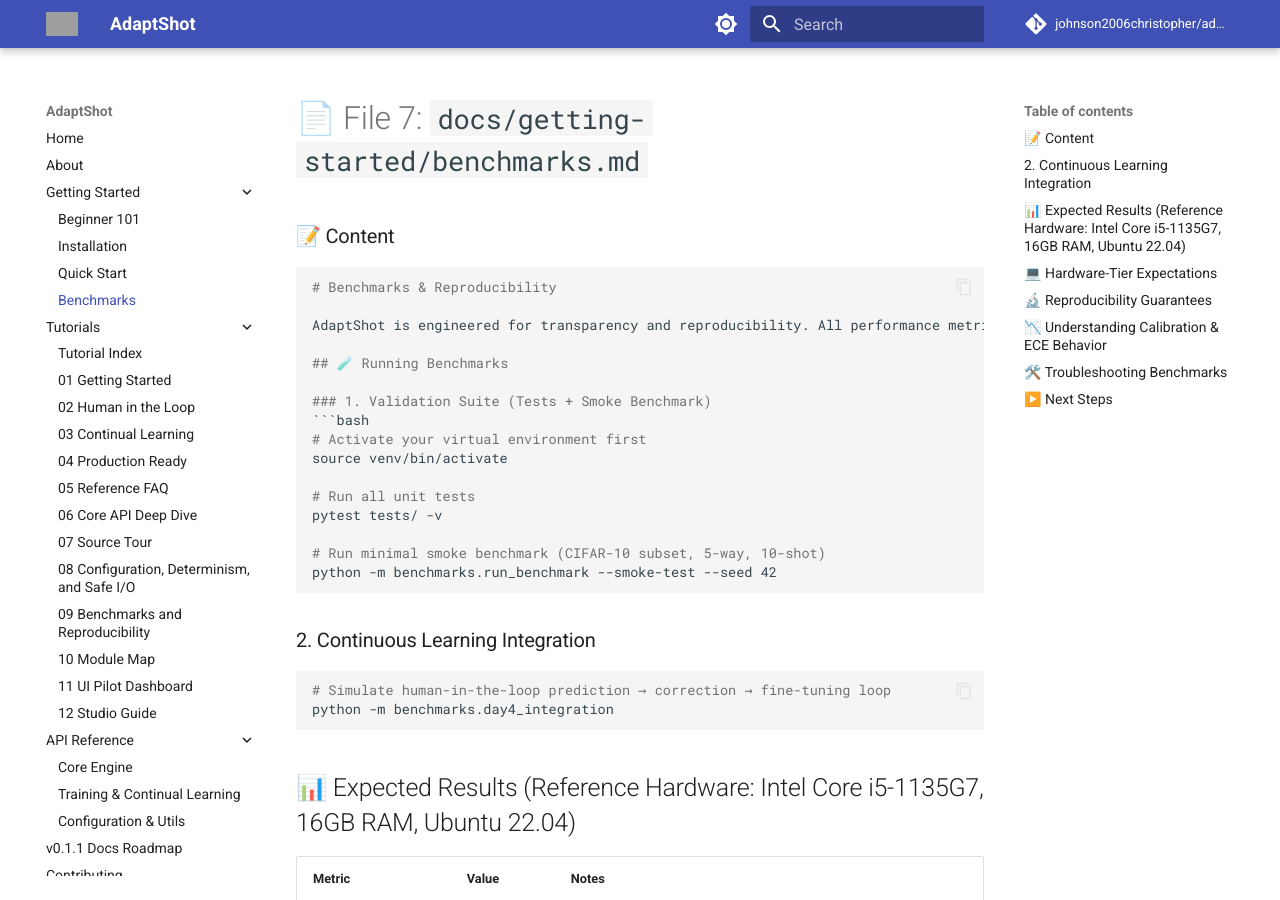
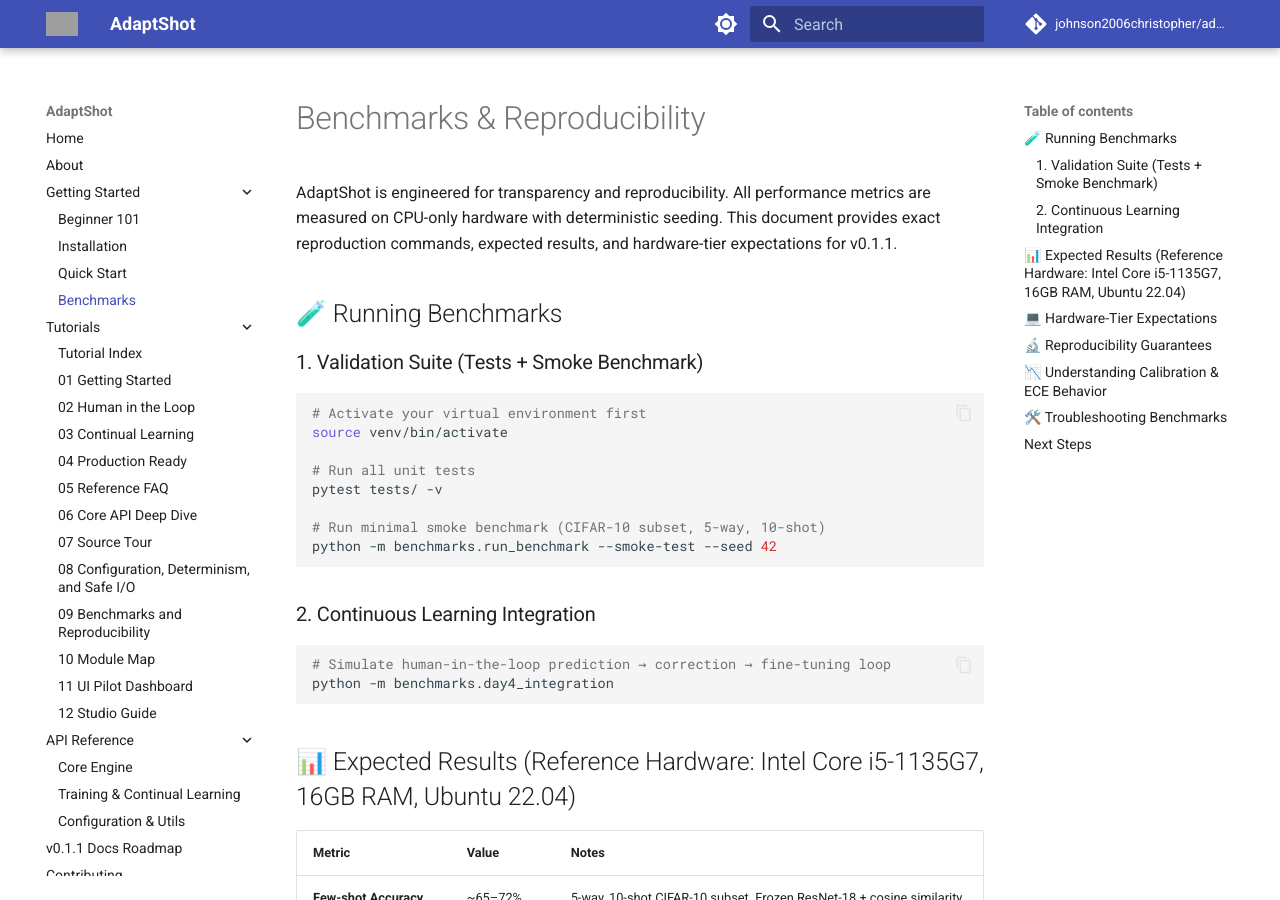
Before and after one commit to johnson2006christopher/adaptshot, an MkDocs documentation site: the page built from docs/getting-started/benchmarks.md, in a window 1280 px wide and 900 px high. Built offline with MkDocs 1.6.1 and Material for MkDocs 9.7.7, drawn with Linux system fonts in a browser that asks for light colours; comment, search, counter and statistics services are not loaded; some of the changed text lies outside the part shown; grey boxes are pictures that could not be loaded.

Commit message:
docs(getting-started): update benchmarks for v0.1.1 and revise formatting
- Update version number from v0.1.0 to v0.1.1 in performance description
- Change sliding window size to 200 predictions for CalibrationEngine in v0.1.1
- Modify formatting of next steps section by removing special symbols and adjusting list markers
- Remove redundant file header and markdown code block notation

````diff
--- a/docs/getting-started/benchmarks.md
+++ b/docs/getting-started/benchmarks.md
@@ -1,10 +1,6 @@
-# 📄 File 7: `docs/getting-started/benchmarks.md`
-
-### 📝 Content
-```markdown
 # Benchmarks & Reproducibility
 
-AdaptShot is engineered for transparency and reproducibility. All performance metrics are measured on CPU-only hardware with deterministic seeding. This document provides exact reproduction commands, expected results, and hardware-tier expectations for `v0.1.0`.
+AdaptShot is engineered for transparency and reproducibility. All performance metrics are measured on CPU-only hardware with deterministic seeding. This document provides exact reproduction commands, expected results, and hardware-tier expectations for v0.1.1.
 
 ## 🧪 Running Benchmarks
 
@@ -68,7 +64,7 @@
 
 ## 📉 Understanding Calibration & ECE Behavior
 
-In `v0.1.0`, the `CalibrationEngine` uses a sliding window (default: 20 predictions) to fit temperature scaling online:
+In v0.1.1, the `CalibrationEngine` uses a sliding window (default: 200 predictions when `max_buffer_size=100`) to fit temperature scaling online:
 - **Steps 1–9**: ECE may fluctuate as the window populates. Confidence scores are uncalibrated but tracked.
 - **Steps 10+**: Temperature refits automatically. ECE typically drops as the model adapts to local confidence-accuracy dynamics.
 - **Domain Shift**: If query distribution changes sharply, ECE will temporarily rise until the window adjusts. This is expected and indicates the system is correctly detecting uncertainty rather than masking it.
@@ -85,7 +81,7 @@
 | `Determinism check: ❌ FAIL` | Unpinned PyTorch version or custom CUDA ops | Use `torch==2.12.0+cpu`, run with `--device cpu`, verify `set_deterministic_seed(42)` is called before inference |
 | `ECE remains > 0.15 after 30 steps` | Severe distribution shift or noisy corrections | Increase `calibration_method="conformal"` in config, or lower `ACTEngine.base_threshold` to trigger more feedback |
 
-## ▶️ Next Steps
-- [API Reference](../api/core.md) → Configure thresholds, buffers, and calibration parameters
-- [Tutorial-Style Guides](../tutorials.md) → Try prediction and correction workflows
-- [Contribute](../contributing.md) → Add new backbones, datasets, or calibration methods
+## Next Steps
+- [API Reference](../api/core.md) -> Configure thresholds, buffers, and calibration parameters
+- [Tutorial-Style Guides](../tutorials.md) -> Try prediction and correction workflows
+- [Contribute](../contributing.md) -> Add new backbones, datasets, or calibration methods
````
